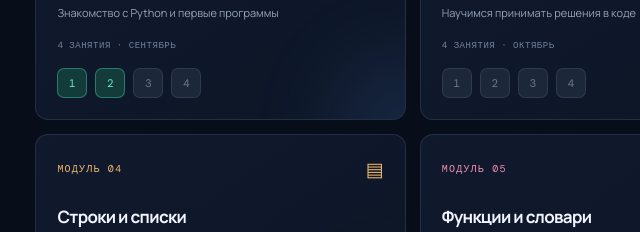
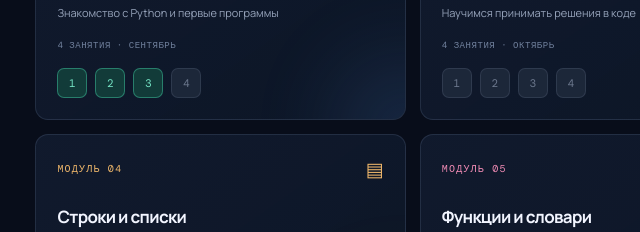
Before and after one commit to 777414/fn-python, a plain HTML site: page index.html in a window 1280 px wide. Shown: the part 1072-1304 px from the top of the page, 35-675 px from the left. Drawn offline with nearby package versions, Linux system fonts and the light colour scheme.

Commit message:
Load lesson 3 presentation

```diff
--- a/index.html
+++ b/index.html
@@ -83,6 +83,7 @@
   <script src="js/navigation.js"></script>
   <script src="js/lessons/lesson-01.js"></script>
   <script src="js/lessons/lesson-02.js"></script>
+  <script src="js/lessons/lesson-03.js"></script>
   <script src="js/presentation.js"></script>
   <script src="js/app.js"></script>
 </body>
```
